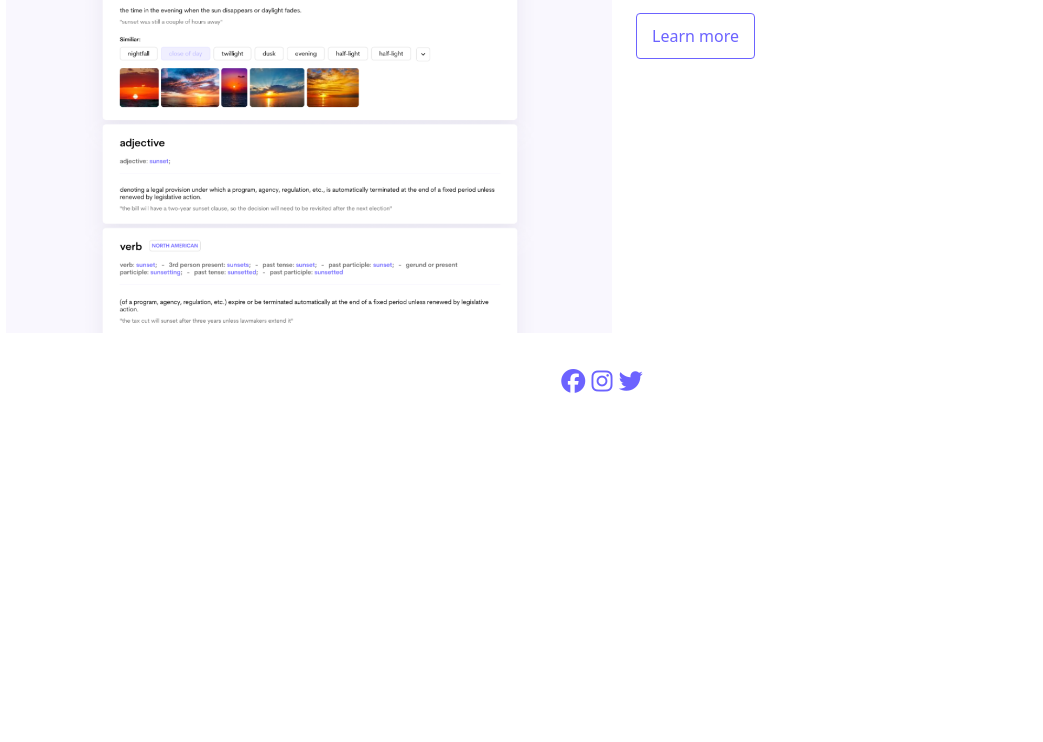
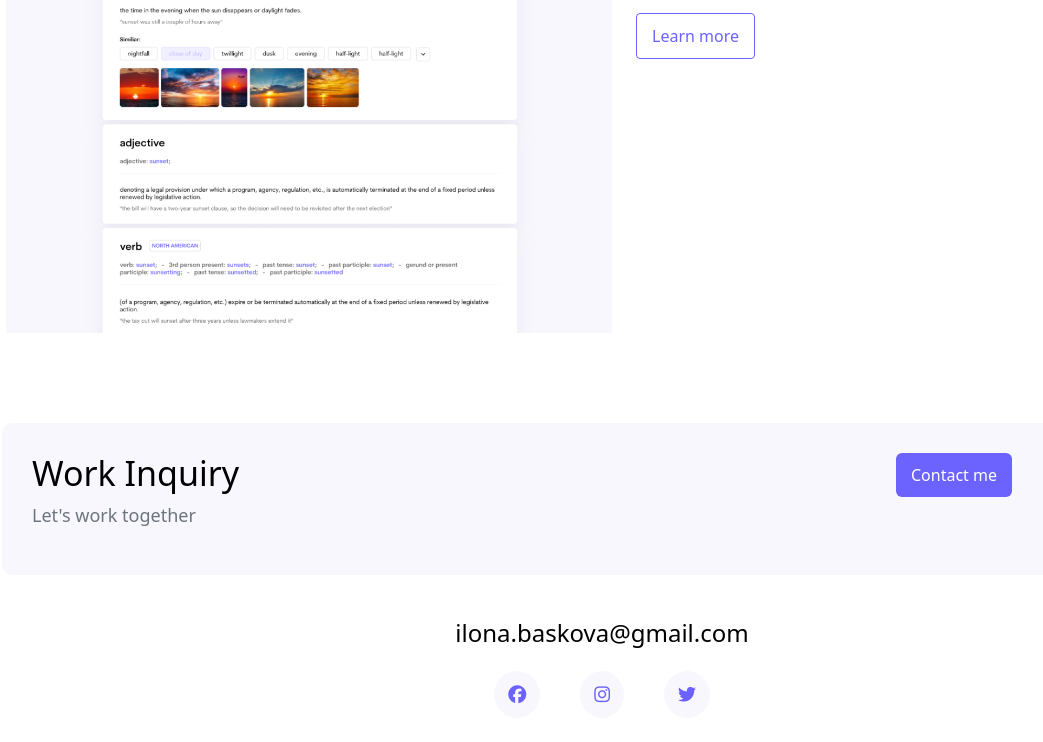
Before and after one commit to IlonaBaskova/portfolio-project, a plain HTML site: page index.html in a window 1280 px wide. Shown: the part 2337-3079 px from the top of the page, without its empty margins (38-1081 px from the left). Before the commit the page ends 2766 px from the top, so only its background shows below. Drawn offline with nearby package versions, Linux system fonts and the light colour scheme; a web font is replaced by a local one.

Commit message:
added footer due to the task

```diff
--- a/index.html
+++ b/index.html
@@ -61,7 +61,6 @@
         </ul>
       </nav>
     </div>
-
     <div class="hero">
       <p>👋🏻 Hello, I'm</p>
       <h1>Ilona Baskova</h1>
@@ -127,9 +126,23 @@
       </div>
     </div>
     <div class="footer">
-      <i class="fa-brands fa-facebook"></i>
-      <i class="fa-brands fa-instagram"></i>
-      <i class="fa-brands fa-twitter"></i>
+      <div class="contact-box d-flex justify-content-between d-none d-md-flex">
+        <div>
+          <h4>Work Inquiry</h4>
+          <p class="text-muted">Let's work together</p>
+        </div>
+        <div>
+          <a href="" class="btn btn-branding">Contact me</a>
+        </div>
+      </div>
+      <a href="mailto:ilona.baskova@gmail.com" class="footer-contact"
+        >ilona.baskova@gmail.com</a
+      >
+      <div class="social-links d-flex justify-content-center">
+        <a href="https:facebook.com"><i class="fa-brands fa-facebook"></i></a>
+        <a href="https:instagram.com"><i class="fa-brands fa-instagram"></i></a>
+        <a href="https:twitter.com"><i class="fa-brands fa-twitter"></i></a>
+      </div>
     </div>
   </body>
 </html>
--- a/style.css
+++ b/style.css
@@ -22,6 +22,7 @@
 body {
   text-align: center;
 }
+
 h1 {
   font-family: var(--heading-font-fanily);
   font-size: 82px;
@@ -129,3 +130,49 @@ nav a:hover {
 nav li.active a {
   color: var(--branding-color);
 }
+.footer {
+  margin: 60px 0;
+}
+.contact-box {
+  background-color: var(--background-color);
+  padding: 30px;
+  margin: 0 40px 40px;
+  border-radius: 10px;
+}
+.contact-box h4 {
+  font-size: 34px;
+  text-align: left;
+  color: black;
+}
+.contact-box p {
+  font-size: 18px;
+  text-align: left;
+  padding: 0;
+}
+.contact-box a {
+  margin-right: 160px;
+}
+.footer-contact {
+  color: black;
+  text-decoration: none;
+  text-align: center;
+  font-size: 24px;
+  margin-bottom: 40px;
+}
+.footer-contact:hover {
+  color: var(--branding-color);
+}
+
+.social-links a {
+  background-color: var(--background-color);
+  border-radius: 50%;
+  color: var(--branding-color);
+  margin: 20px 20px;
+  padding: 10px 14px;
+  font-size: 18px;
+  transition: all 100ms ease-in-out;
+}
+.social-links a:hover {
+  color: white;
+  background-color: var(--branding-color);
+}
```
